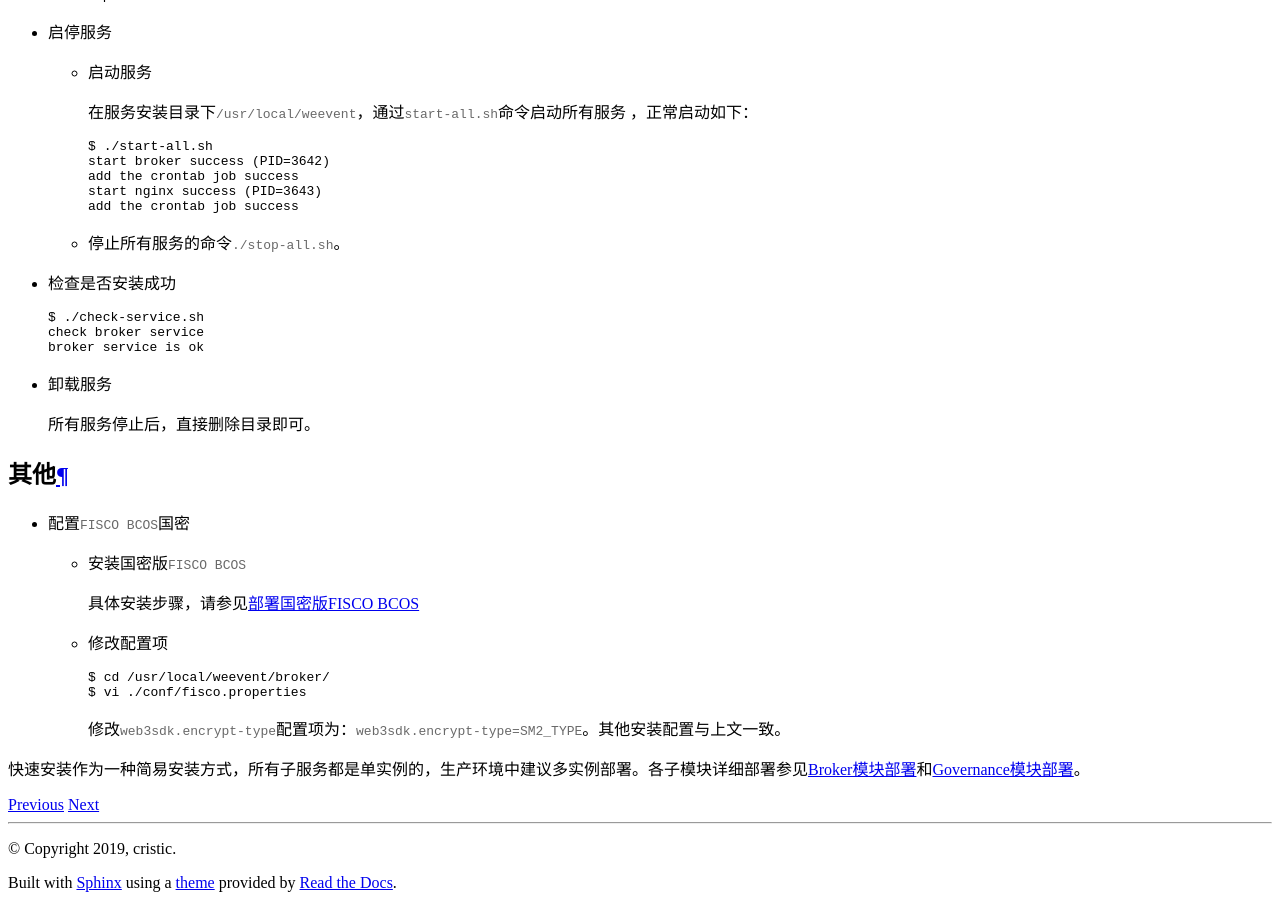
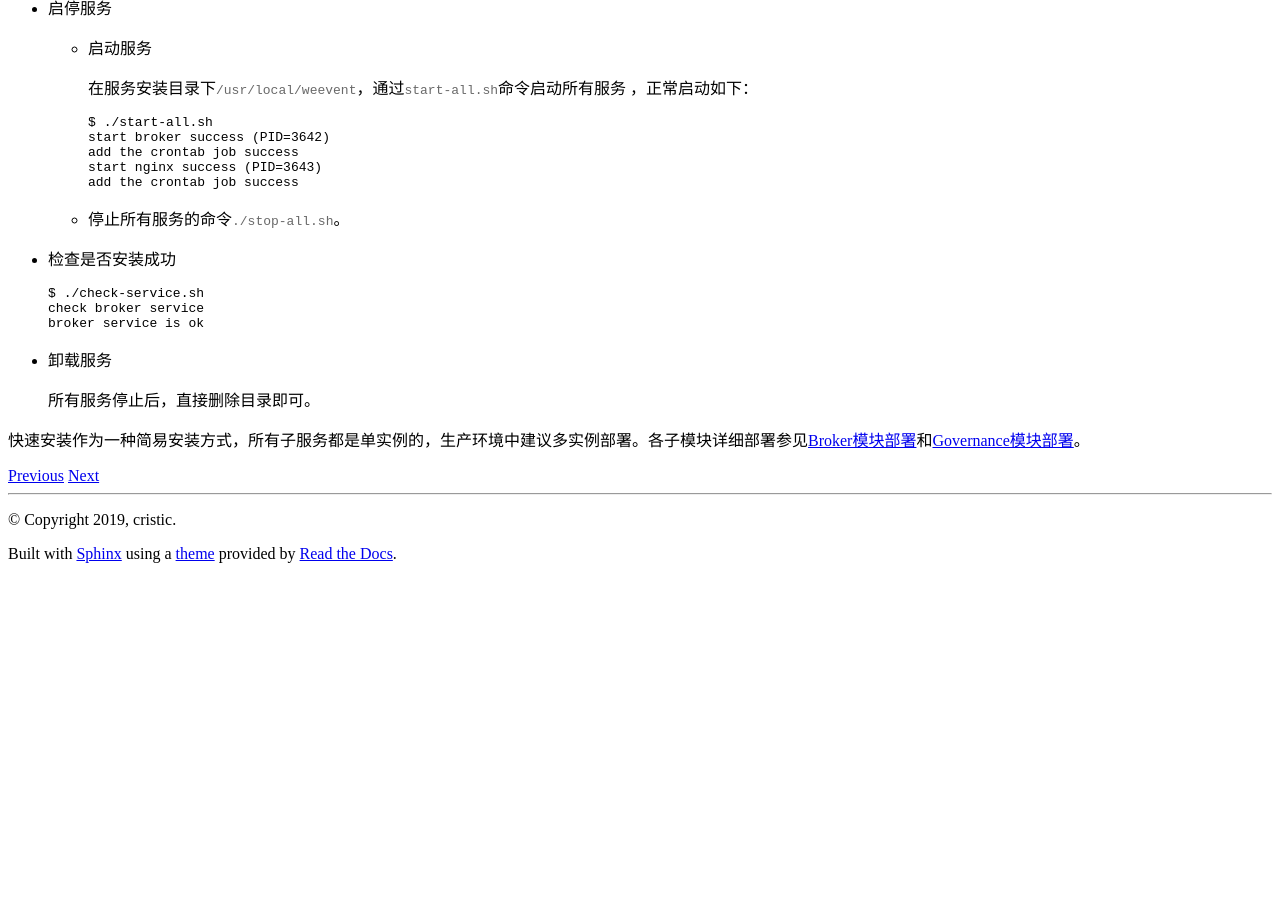
Before and after one commit to WeBankBlockchain/WeEvent-docs, a Sphinx documentation site: the page built from docs/install/quickinstall.md, in a window 1280 px wide and 900 px high, scrolled down 3120 px. Built offline with Sphinx 7.4.7 and the Read the Docs theme 2.0.0, drawn with Linux system fonts in a browser that asks for light colours; after the commit the page ends 3691 px from its top, so only the background shows below that.

Commit message:
optimize document

````diff
--- a/docs/faq/index.rst
+++ b/docs/faq/index.rst
@@ -6,3 +6,4 @@
 
    /faq/weevent
    /faq/blockchain
+   /faq/guomi
--- a/docs/install/quickinstall.md
+++ b/docs/install/quickinstall.md
@@ -182,18 +182,4 @@
   所有服务停止后，直接删除目录即可。
 
 
-### 其他
-- 配置`FISCO BCOS`国密
-  - 安装国密版`FISCO BCOS`
-
-    具体安装步骤，请参见[部署国密版FISCO BCOS](https://fisco-bcos-documentation.readthedocs.io/zh_CN/latest/docs/manual/guomi_crypto.html#fisco-bcos)
-
-  - 修改配置项
-      ```shell
-      $ cd /usr/local/weevent/broker/
-      $ vi ./conf/fisco.properties
-      ```
-    修改`web3sdk.encrypt-type`配置项为：`web3sdk.encrypt-type=SM2_TYPE`。其他安装配置与上文一致。
-
-
 快速安装作为一种简易安装方式，所有子服务都是单实例的，生产环境中建议多实例部署。各子模块详细部署参见[Broker模块部署](./module/broker.html)和[Governance模块部署](./module/governance.html)。
````
Also changed, not shown: docs/faq/guomi.md (added, +15 -0 lines).
